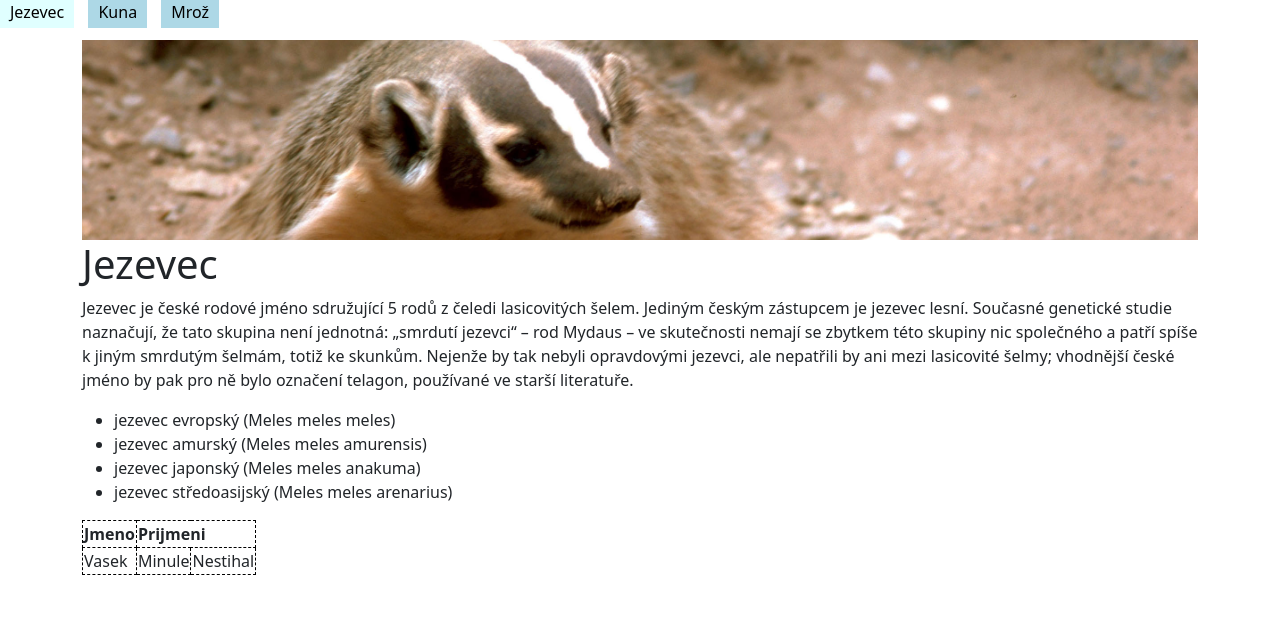
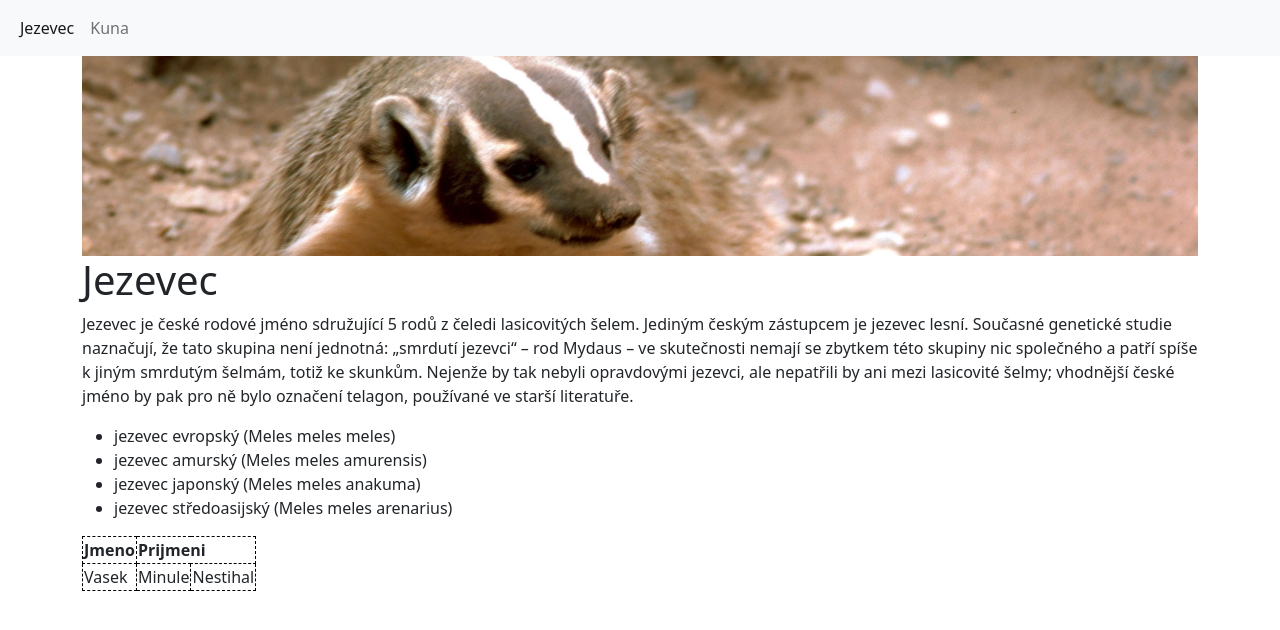
Before and after one commit to gyarab/2022_wa_chalupnicek, a plain HTML site: page S1/index.html in a window 1280 px wide. Drawn offline with nearby package versions, Linux system fonts and the light colour scheme.

Commit message:
added responsive menu

```diff
--- a/S1/index.html
+++ b/S1/index.html
@@ -10,17 +10,24 @@
     <link rel="stylesheet" href="style.css">
 </head>
 <body>
-    <ul class="menu">
-        <li>
-            <a class="active" href="./index.html">Jezevec</a>
-        </li>
-        <li>
-            <a href="./druha.html">Kuna</a>
-        </li>
-        <li>
-            <a href="./tri.html">Mrož</a>
-        </li>
-    </ul>
+
+    <nav class="navbar navbar-expand-lg bg-light">
+        <div class="container-fluid">
+            <button class="navbar-toggler" type="button" data-bs-toggle="collapse" data-bs-target="#navbarNav" aria-controls="navbarNav" aria-expanded="false" aria-label="Toggle navigation">
+            <span class="navbar-toggler-icon"></span>
+            </button>
+            <div class="collapse navbar-collapse" id="navbarNav">
+            <ul class="navbar-nav">
+                <li class="nav-item">
+                <a class="nav-link active" aria-current="page" href="./index.html">Jezevec</a>
+                </li>
+                <li class="nav-item">
+                <a class="nav-link" href="./druha.html">Kuna</a>
+                </li>
+            </ul>
+            </div>
+        </div>
+    </nav>
 
     <div class="container">
         <div class="hero">
```
Also changed, not shown: S1/druha.html (+20 -2 lines).
